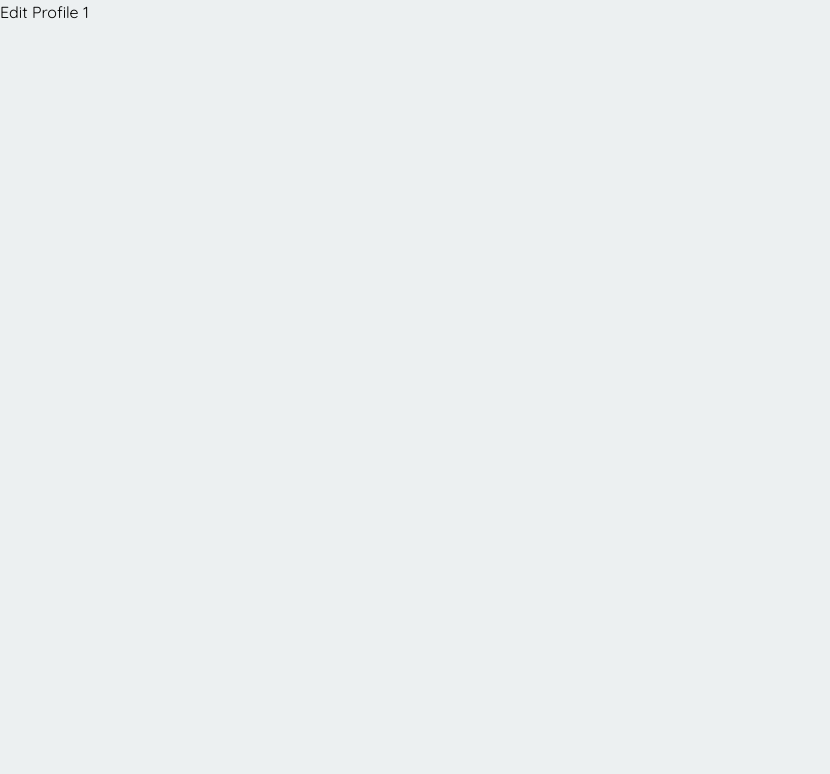
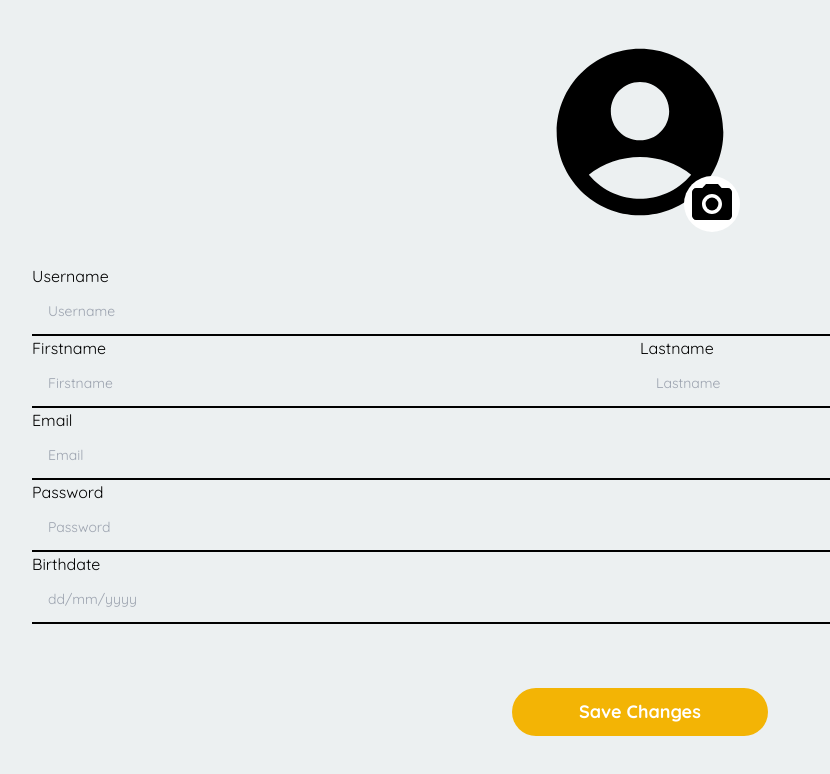
Before and after one commit to BE10-Kelompok-1/Frontend, a React (Vite) app: page /profile/1 in a window 1280 px wide. Shown: the top 774 px of the page, without its empty margins (0-830 px from the left). Built offline with nearby package versions, Linux system fonts and the light colour scheme.

Commit message:
Add Profile-edit page

```diff
--- a/src/pages/profile/edit/index.jsx
+++ b/src/pages/profile/edit/index.jsx
@@ -1,11 +1,98 @@
-import { useParams } from "react-router-dom";
+import { useNavigate,useParams } from "react-router-dom";
+
+import { MdAccountCircle, MdPhotoCamera } from "react-icons/md";
+
 import Layout from "../../../components/Layout";
 
 export default function ProfileEdit() {
+    const navigate = useNavigate();
   const { user_id } = useParams();
   return (
     <Layout>
-      <div>Edit Profile {user_id}</div>
+      <div className="min-h-screen flex flex-col justify-between items-center p-8">
+        <div className="w-full flex justify-center">
+          <div className="relative h-full">
+            <MdAccountCircle size={200} />
+            <MdPhotoCamera
+              size={20}
+              className="absolute w-14 h-14 bottom-0 right-0 bg-white rounded-full p-1"
+            />
+          </div>
+        </div>
+        <div className="w-full flex flex-col justify-center">
+          <div className="form-control w-full">
+            <label className="label">
+              <span className="label-text">Username</span>
+            </label>
+            <input
+              type="text"
+              placeholder="Username"
+              className="input w-full bg-inherit border-b-2 border-black"
+            />
+          </div>
+          <div className="inline-flex">
+            <div className="form-control w-full">
+              <label className="label">
+                <span className="label-text">Firstname</span>
+              </label>
+              <input
+                type="text"
+                placeholder="Firstname"
+                className="input input-bordered w-full bg-inherit border-b-2 border-black"
+              />
+            </div>
+            <div className="form-control w-full">
+              <label className="label">
+                <span className="label-text">Lastname</span>
+              </label>
+              <input
+                type="text"
+                placeholder="Lastname"
+                className="input input-bordered w-full bg-inherit border-b-2 border-black"
+              />
+            </div>
+          </div>
+          <div className="form-control w-full">
+            <label className="label">
+              <span className="label-text">Email</span>
+            </label>
+            <input
+              type="email"
+              placeholder="Email"
+              className="input input-bordered w-full bg-inherit border-b-2 border-black"
+            />
+          </div>
+          <div className="form-control w-full">
+            <label className="label">
+              <span className="label-text">Password</span>
+            </label>
+            <input
+              type="password"
+              placeholder="Password"
+              className="input input-bordered w-full bg-inherit border-b-2 border-black"
+            />
+          </div>
+          <div className="form-control w-full">
+            <label className="label">
+              <span className="label-text">Birthdate</span>
+            </label>
+            <input
+              type="number"
+              placeholder="dd/mm/yyyy"
+              className="input input-bordered w-full bg-inherit border-b-2 border-black"
+            />
+          </div>
+        </div>
+        <div className="lg:my-8">
+          <button
+            type="button"
+            className="btn btn-wide rounded-full bg-[#F3B405] dark:bg-[#2C3E50] text-white border-none font-bold text-lg"
+            onClick={() => navigate(-1)}
+          >
+            Save Changes
+          </button>
+        </div>
+      </div>
     </Layout>
   );
 }
--- a/src/pages/profile/index.jsx
+++ b/src/pages/profile/index.jsx
@@ -25,7 +25,6 @@ export default function Profile() {
       <div className="px-6 py-4">
         <Link
           to={`/profile/1`}
-          type="button"
           className="md:hidden btn btn-block rounded-full bg-[#F3B405] dark:bg-[#2C3E50] text-white border-none font-bold text-lg"
         >
           Edit Profile
```
